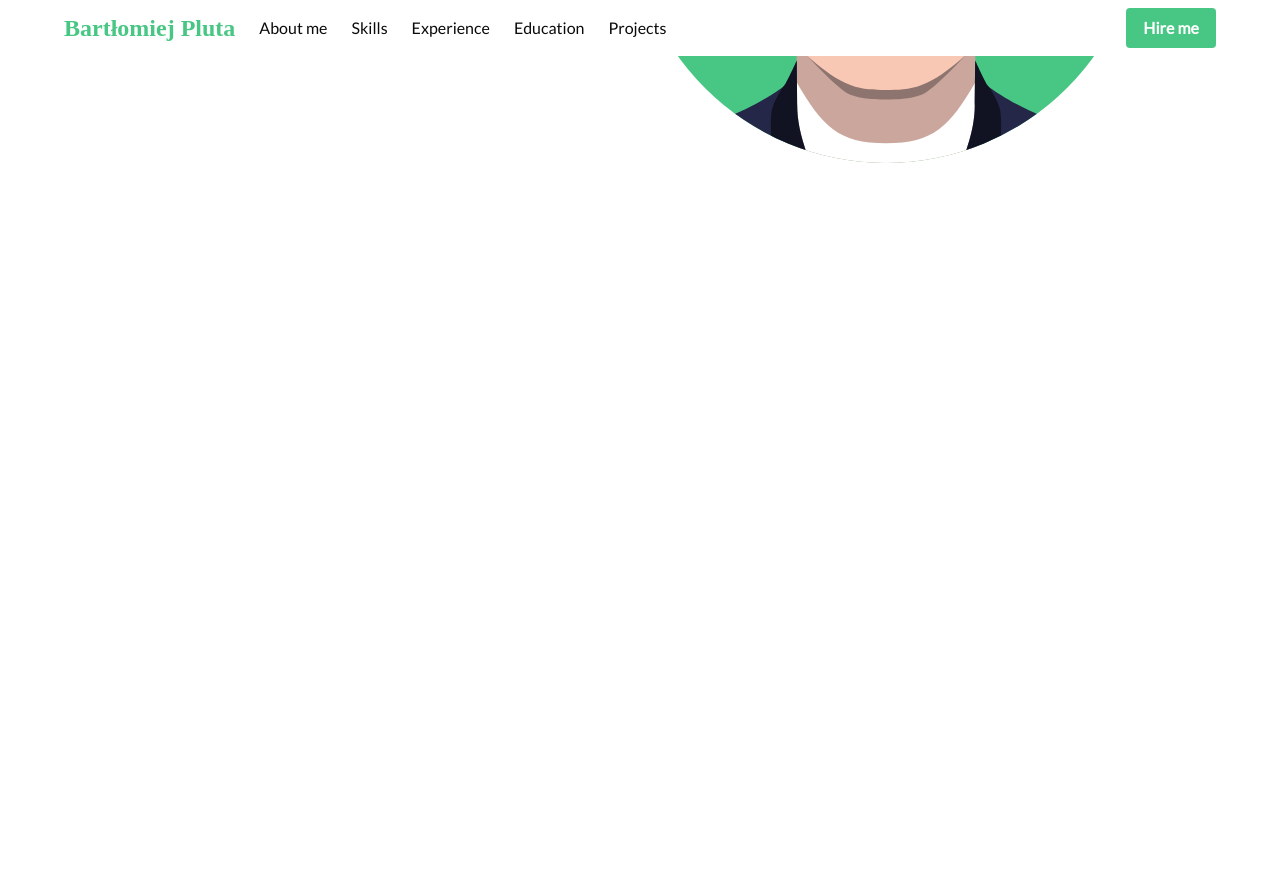
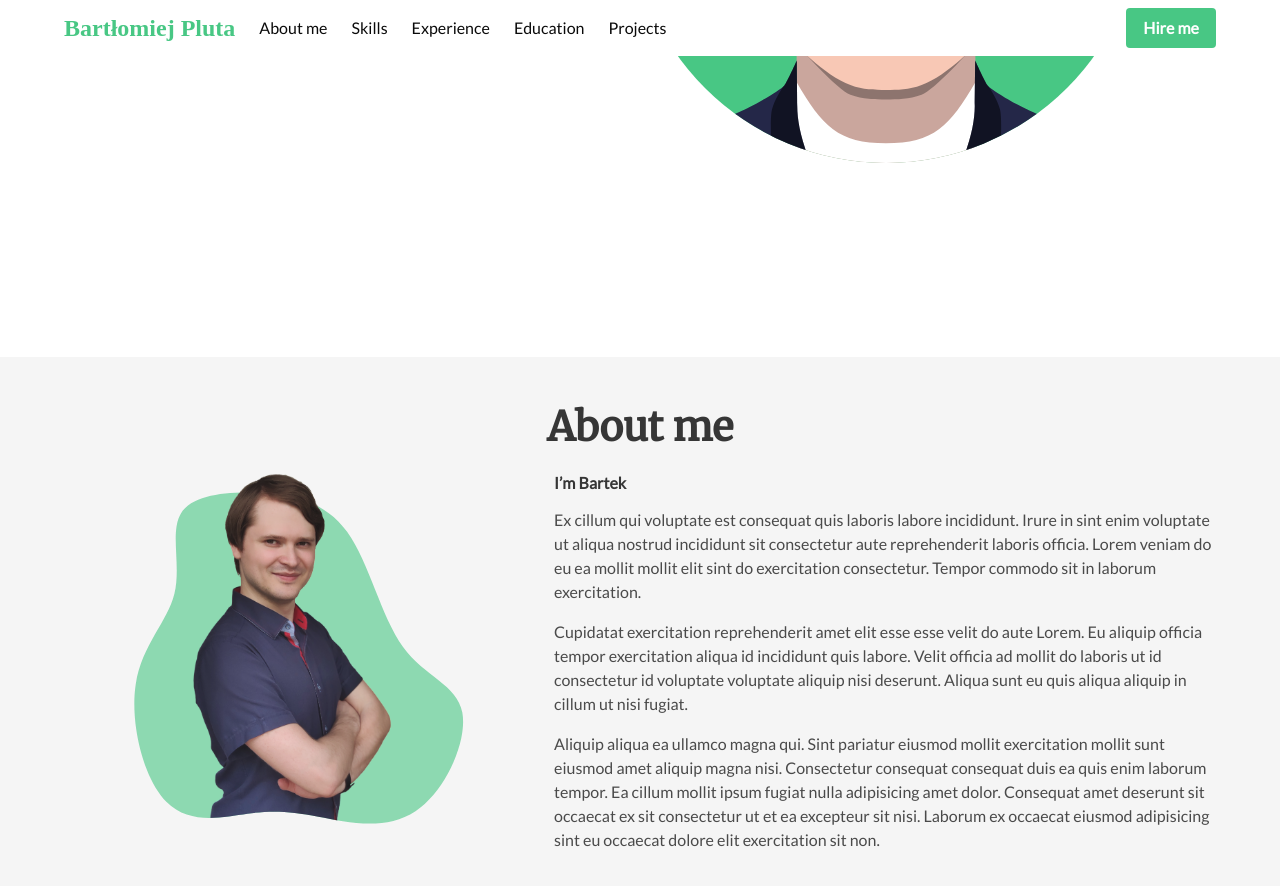
Before and after one commit to bartlomiej-pluta/bartlomiej-pluta.github.io, a Jekyll site: the page built from index.html, in a window 1280 px wide and 900 px high, scrolled down 543 px. Shown: the top 886 px of the window. Built offline with Jekyll 4.4.1, drawn with Linux system fonts in a browser that asks for light colours; nearby versions of some CDN libraries; some web fonts are replaced; before the commit the page ends 900 px from its top, so only the background shows below that.

Commit message:
Create PoC of About section

```diff
--- /dev/null
+++ b/_content/about.md
@@ -0,0 +1,6 @@
+###### I'm Bartek
+Ex cillum qui voluptate est consequat quis laboris labore incididunt. Irure in sint enim voluptate ut aliqua nostrud incididunt sit consectetur aute reprehenderit laboris officia. Lorem veniam do eu ea mollit mollit elit sint do exercitation consectetur. Tempor commodo sit in laborum exercitation.
+
+Cupidatat exercitation reprehenderit amet elit esse esse velit do aute Lorem. Eu aliquip officia tempor exercitation aliqua id incididunt quis labore. Velit officia ad mollit do laboris ut id consectetur id voluptate voluptate aliquip nisi deserunt. Aliqua sunt eu quis aliqua aliquip in cillum ut nisi fugiat.
+
+Aliquip aliqua ea ullamco magna qui. Sint pariatur eiusmod mollit exercitation mollit sunt eiusmod amet aliquip magna nisi. Consectetur consequat consequat duis ea quis enim laborum tempor. Ea cillum mollit ipsum fugiat nulla adipisicing amet dolor. Consequat amet deserunt sit occaecat ex sit consectetur ut et ea excepteur sit nisi. Laborum ex occaecat eiusmod adipisicing sint eu occaecat dolore elit exercitation sit non.
--- /dev/null
+++ b/_includes/index/about.html
@@ -0,0 +1,18 @@
+<div class="section about" id="about" data-section-id="about">
+  <div class="container">
+    <p class="section__title">About me</p>
+    <div class="columns">
+      <div class="column is-5">
+        <figure class="image is-4by3">
+          <img src="/assets/img/me.svg">
+        </figure>
+      </div>
+      <div class="column">
+        <div class="content">
+          {% capture about %}{% include_relative /_content/about.md %}{% endcapture %}
+          {{ about | markdownify }}
+        </div>
+      </div>
+    </div>
+  </div>
+</div>
--- /dev/null
+++ b/_sass/_about.scss
@@ -0,0 +1,3 @@
+.about {
+  background-color: $white-ter;
+}
--- a/_sass/enhancements/_all.scss
+++ b/_sass/enhancements/_all.scss
@@ -1,3 +1,4 @@
 @import "image";
 @import "level";
 @import "typography";
+@import "section";
--- /dev/null
+++ b/_sass/enhancements/_section.scss
@@ -0,0 +1,11 @@
+.section {
+  padding-top: 3rem;
+  padding-bottom: 3rem;
+
+  &__title {
+    @extend .title;
+    @extend .is-size-2;
+    @extend .is-family-secondary;
+    text-align: center;
+  }
+}
--- a/_sass/main.scss
+++ b/_sass/main.scss
@@ -10,3 +10,4 @@ html {
 
 // Page components
 @import "landing-page";
+@import "about";
--- a/assets/css/styles.scss
+++ b/assets/css/styles.scss
@@ -68,8 +68,10 @@ $colors: map-merge($colors, $addColors);
 @import "bulma/elements/button.sass";
 @import "bulma/elements/container.sass";
 @import "bulma/elements/icon.sass";
+@import "bulma/elements/content.sass";
 @import "bulma/elements/image.sass";
 @import "bulma/elements/title.sass";
+@import "bulma/grid/columns.sass";
 
 // Application styles
 @import "main";
--- a/index.html
+++ b/index.html
@@ -3,3 +3,4 @@ layout: default
 ---
 {% include index/navbar.html %}
 {% include index/landing-page.html %}
+{% include index/about.html %}
```
Also changed, not shown: assets/img/me.svg (added).
